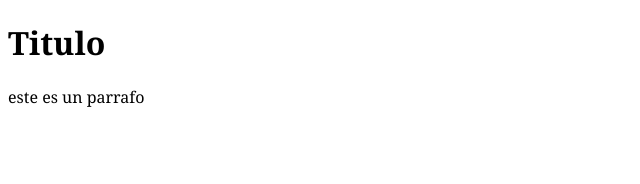
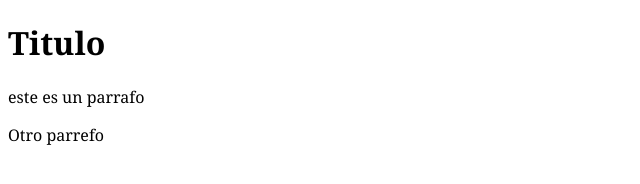
Before and after one commit to jhimy2000/Linux, a plain HTML site: page index.html in a window 1280 px wide. Shown: the whole page, without its empty margins (0-640 px from the left). Drawn offline with Linux system fonts and the light colour scheme.

Commit message:
Con ssh jhimy

```diff
--- a/index.html
+++ b/index.html
@@ -11,6 +11,7 @@
     <header>
         <h1>Titulo</h1>
         <p>este es un parrafo</p>
+        <p>Otro parrefo</p>
     </header>
 </body>
 </html>
```
